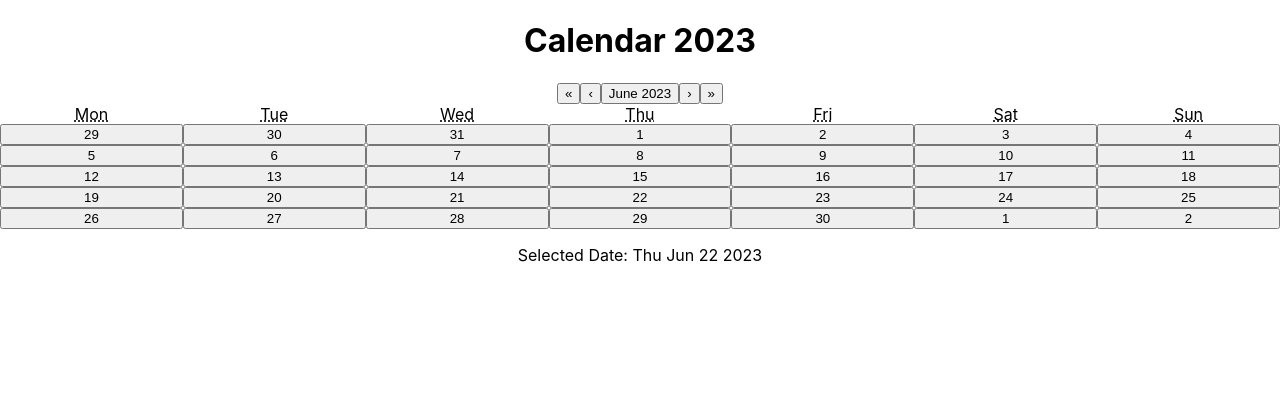
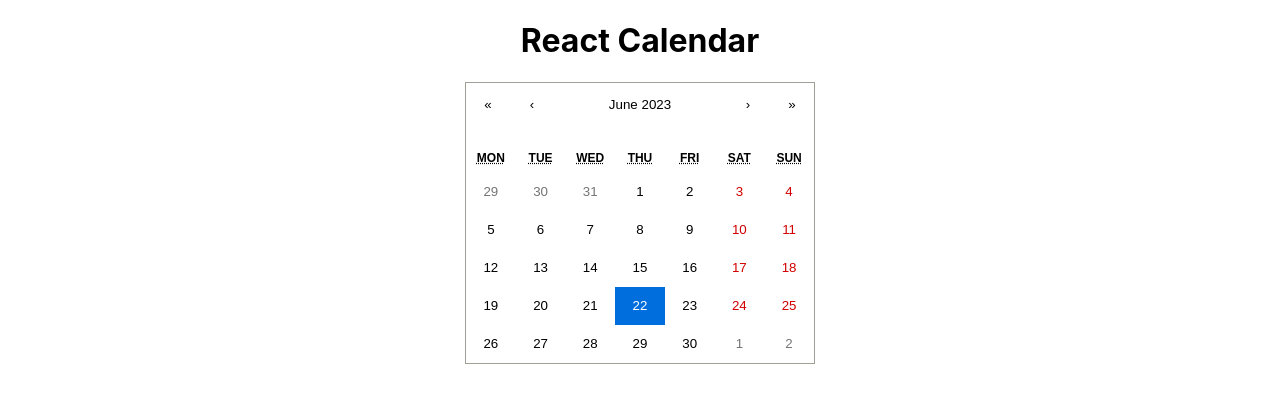
Before and after one commit to nmarforio/3project-calendar, a React (Create React App) app: page / in a window 1280 px wide. Shown: the top 402 px of the page. Built offline with nearby package versions, Linux system fonts and the light colour scheme.

Commit message:
got the onchange for the selected day

```diff
--- a/src/App.css
+++ b/src/App.css
@@ -2,13 +2,12 @@
   text-align: center;
 }
 
-
 @media (prefers-reduced-motion: no-preference) {
-
 }
 
-.App-header {
-
+.calendar-container{
+  display: flex;
+  justify-content: center;
 }
 
 @keyframes App-logo-spin {
--- a/src/App.tsx
+++ b/src/App.tsx
@@ -1,30 +1,37 @@
-import React from 'react';
-import './App.css';
-import { useState } from 'react';
-import Calendar from 'react-calendar';
+import React from "react";
+import "./App.css";
+import { useState } from "react";
+import Calendar from "react-calendar";
+import "react-calendar/dist/Calendar.css";
+import { Value } from "react-calendar/dist/cjs/shared/types";
+import Daytime from "./Component/Daytime";
+
+const App: React.FC<{}> = () => {
+  const [day, setDay] = useState<Value>(new Date());
 
 
-
-const App : React.FC <{}> =() => {
-  const [day, setDay] = useState <Date>(new Date())
-  const correntYear: number = new Date().getFullYear()
+  const handleChange = (day:Value) => {
+    setDay(day)
+    console.log(day)
 
 
+  };
 
-  console.log(day)
+
   return (
     <div className="App">
       <title>Calendar</title>
       <header className="App-header">
-        <h1>Calendar {correntYear}</h1>
+        <h1>React Calendar</h1>
       </header>
-      <div className='calendar-container'>
-        <Calendar onClickDay={()=>setDay} value={day}/>
+      <div className="calendar-container">
+        <Calendar onChange={(day)=>handleChange(day)} value={day} />
       </div>
-      <p className='Calendar-Day'>
-      <span className='bold'>Selected Date:</span> {day.toDateString()}</p>
+      <div className="DayClendar"></div>
+      <Daytime/>
     </div>
+
   );
-}
+};
 
 export default App;
--- /dev/null
+++ b/src/Component/Daytime.tsx
@@ -0,0 +1,15 @@
+
+
+const Daytime : React.FC <{}> = () : any =>{
+    return(
+        <>
+        <div>
+
+        </div>
+        </>
+    )
+}
+
+
+
+export default Daytime
```
